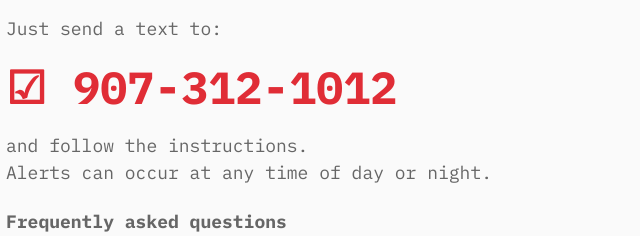
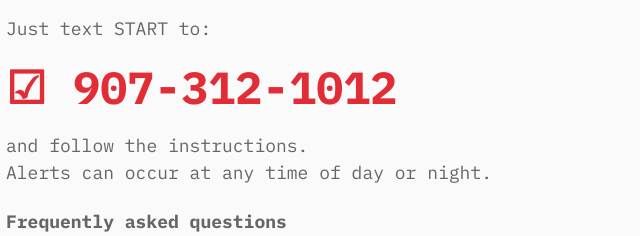
Before and after one commit to codeforanchorage/election-watch-node, a website: page docs/index.html in a window 1280 px wide. Shown: the part 266-502 px from the top of the page, 570-1210 px from the left. Drawn offline with Linux system fonts and the light colour scheme.

Commit message:
Change text to START to handle if people sent STOP before
Change text to START to handle if people sent STOP before.

```diff
--- a/docs/index.html
+++ b/docs/index.html
@@ -32,7 +32,7 @@
                 <h2>Tired of refreshing the election results page?</h2>
                 <h3>This app will do it for you and send you a text when the results page changes</h3>
                 <p>
-                    Just send a text to:
+                    Just text START to:
                 <br>
                     <span id="phoneNumber">☑  907-312-1012</span> <br>
                    and follow the instructions. <br />Alerts can occur at any time of day or night.
```
